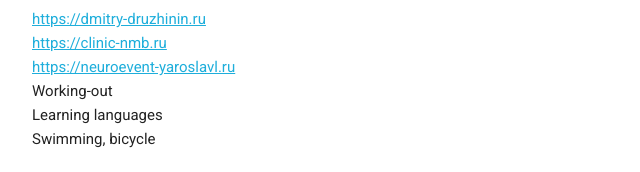
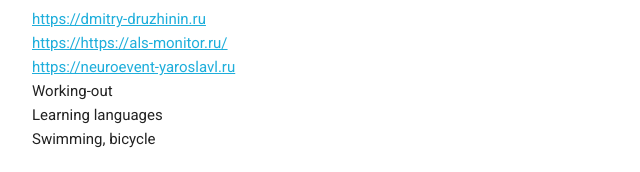
Before and after one commit to OlgaCoskun/cv, a plain HTML site: page index.html in a window 1280 px wide. Shown: the part 1233-1405 px from the top of the page, 128-768 px from the left. Drawn offline with Linux system fonts and the light colour scheme.

Commit message:
change site clinic nmb

```diff
--- a/index.html
+++ b/index.html
@@ -614,7 +614,7 @@
         <div class="twelve columns">
             <h5>HOBBIES</h5>
             <p><a href="https://dmitry-druzhinin.ru" target="blank">https://dmitry-druzhinin.ru</a></p>
-            <p><a href="https://clinic-nmb.ru" target="blank">https://clinic-nmb.ru</a></p>
+            <p><a href="https://https://als-monitor.ru/" target="blank">https://https://als-monitor.ru/</a></p>
             <p><a href="https://neuroevent-yaroslavl.ru/" target="blank">https://neuroevent-yaroslavl.ru</a></p>
             <p>Working-out</p>
             <p>Learning languages</p>
```
